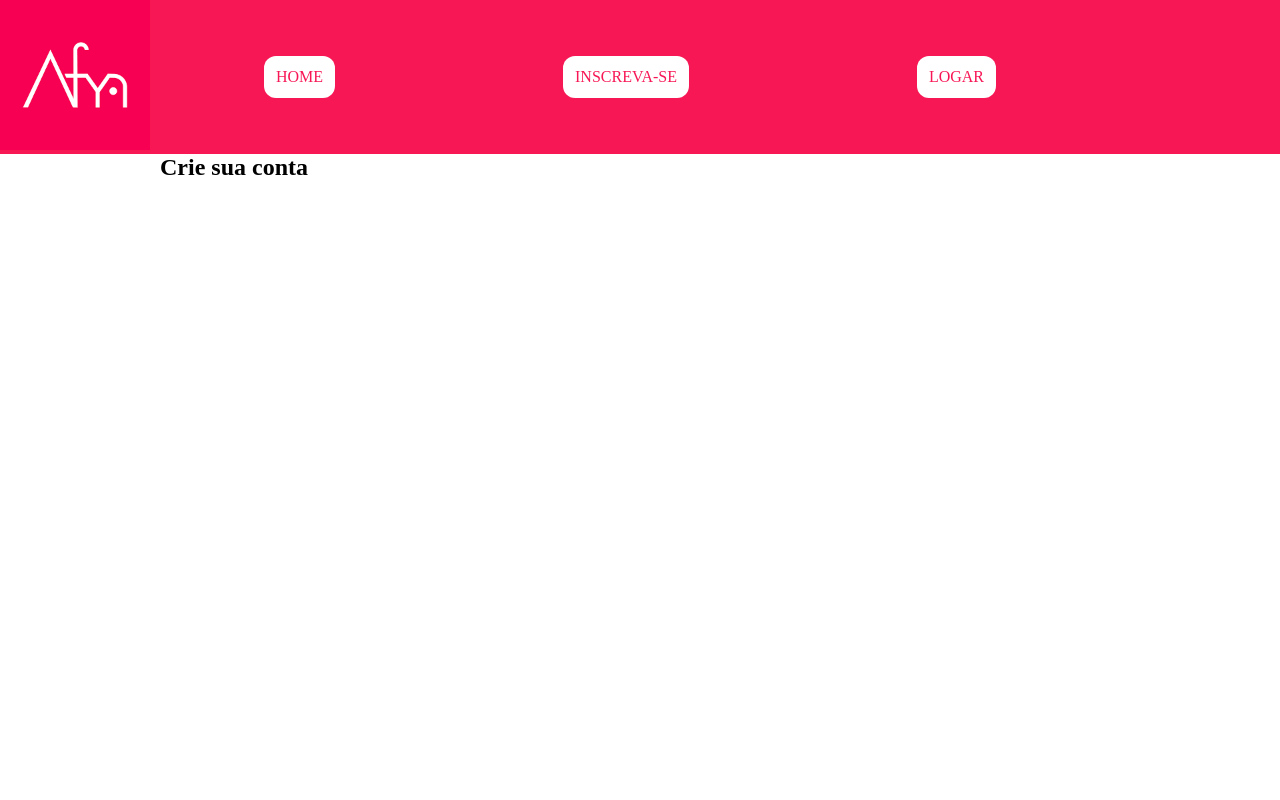
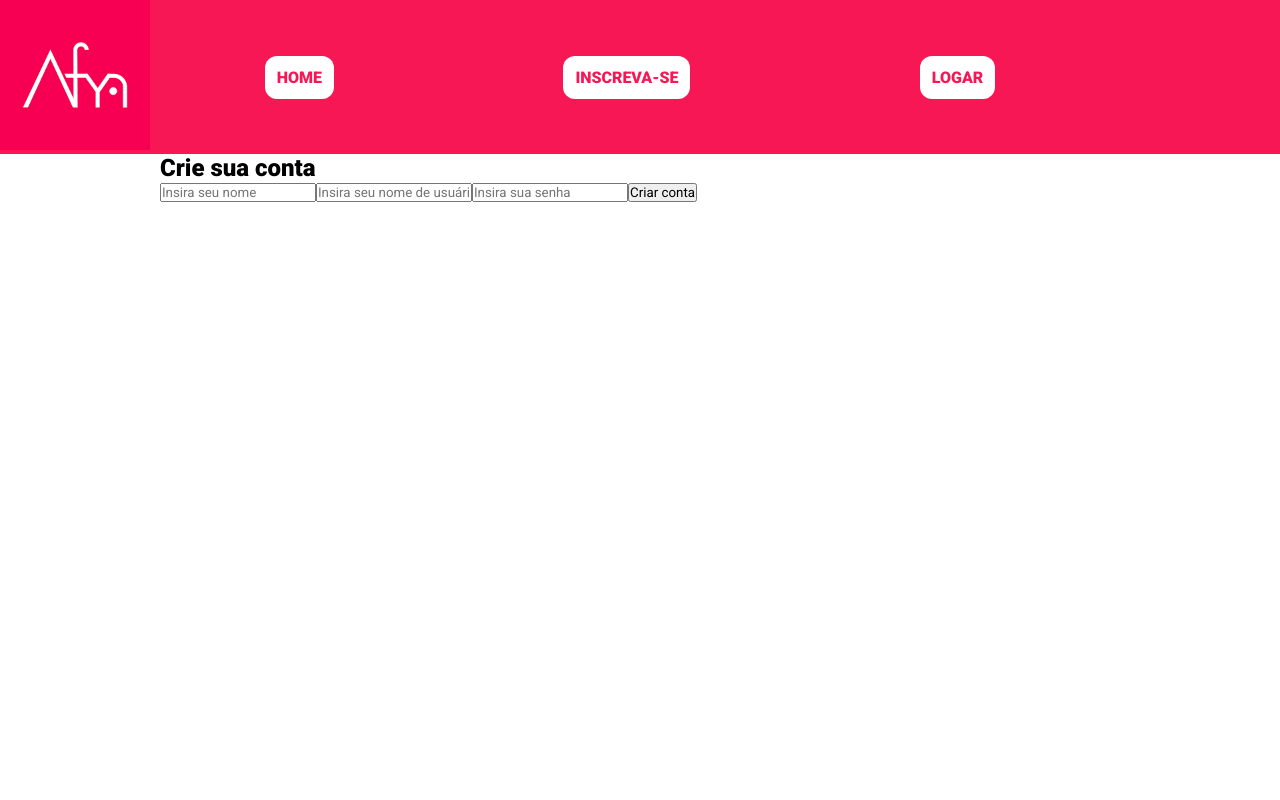
Before and after one commit to mrdouglasmorais/afya-turma02-aula03, a React (Create React App) app: page /criar-conta in a window 1280 px wide. Shown: the top 800 px of the page. Built offline with nearby package versions, Linux system fonts and the light colour scheme; the HTML template or start-up script is replaced by a standard one.

Commit message:
create form signup

```diff
--- a/public/index.html
+++ b/public/index.html
@@ -9,6 +9,9 @@
       name="description"
       content="Web site created using create-react-app"
     />
+    <link rel="preconnect" href="https://fonts.gstatic.com">
+    <link href="https://fonts.googleapis.com/css2?family=Roboto:wght@300;400;500;900&display=swap" rel="stylesheet">
+
     <title>Sistema de agendamento</title>
   </head>
   <body>
--- a/src/assets/GlobalStyles/index.ts
+++ b/src/assets/GlobalStyles/index.ts
@@ -4,6 +4,7 @@ export default createGlobalStyle`
   *{
     padding: 0;
     margin: 0;
+    font-family: 'Roboto', sans-serif;
   }
 
   html{
--- /dev/null
+++ b/src/components/FormSignUp/index.tsx
@@ -0,0 +1,16 @@
+import React from 'react';
+
+const FormSignUp: React.FC = () => {
+  return (
+    <div>
+      <form>
+        <input type="text" name="name" placeholder="Insira seu nome" />
+        <input type="text" name="username" placeholder="Insira seu nome de usuário" />
+        <input type="password" name="password" placeholder="Insira sua senha" />
+        <input type="submit" value="Criar conta" />
+      </form>
+    </div>
+  );
+}
+
+export default FormSignUp;
--- a/src/components/NavBar/style.ts
+++ b/src/components/NavBar/style.ts
@@ -22,6 +22,7 @@ export const NavBarContent = styled.nav`
       border-radius: 12px;
       color: #F71755;
       text-transform: uppercase;
+      font-weight: bold;
       transition: 0.3s;
 
       &:hover{
--- a/src/routes.tsx
+++ b/src/routes.tsx
@@ -12,7 +12,6 @@ const Routes: React.FC = () => {
         <Route path="/" exact component={Home}/>
         <Route path="/login" component={Login}/>
         <Route path="/criar-conta" component={SignUp}/>
-
       </Switch>
     </BrowserRouter>
   );
--- a/src/views/pages/SignUp/index.tsx
+++ b/src/views/pages/SignUp/index.tsx
@@ -2,6 +2,7 @@ import React from 'react';
 
 import NavBar from '../../../components/NavBar';
 import Footer from '../../../components/Footer';
+import FormSignUp from '../../../components/FormSignUp';
 
 import { SectionComponent } from './styles';
 
@@ -12,6 +13,7 @@ const SignUp: React.FC = () => {
     <div className="container">
     <SectionComponent>
         <h1>Crie sua conta</h1>
+        <FormSignUp />
     </SectionComponent>
     </div>
     <Footer/>
```
